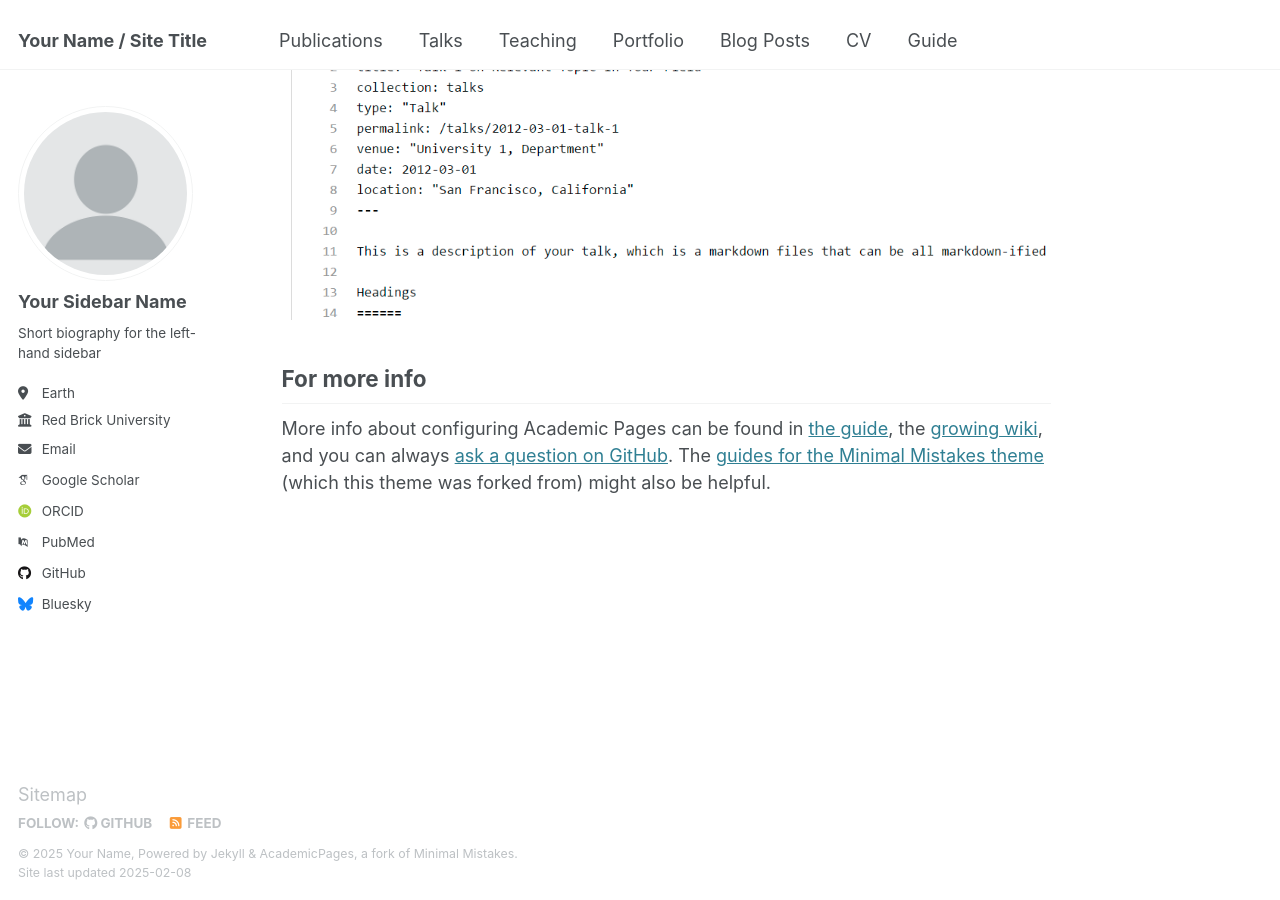
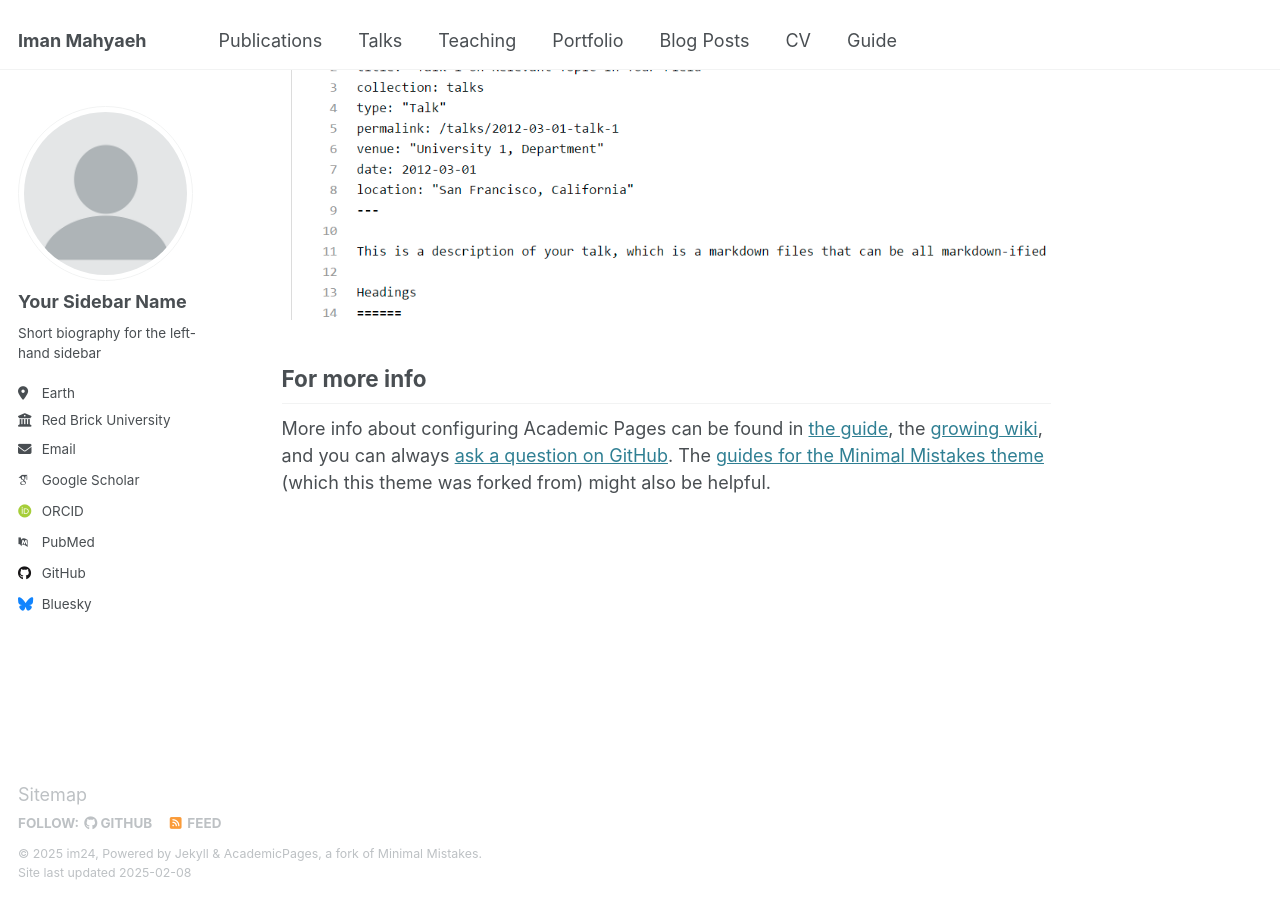
Before and after one commit to imanm24/imanm24.github.io, a Jekyll site: the page built from _pages/about.md, in a window 1280 px wide and 900 px high, scrolled down 2642 px. Built offline with Jekyll 4.4.1, drawn with Linux system fonts in a browser that asks for light colours; some web fonts are replaced.

Commit message:
test _config.yml

```diff
--- a/_config.yml
+++ b/_config.yml
@@ -9,9 +9,9 @@
 # Basic Site Settings
 locale                   : "en-US"
 site_theme               : "default"
-title                    : "Your Name / Site Title"
+title                    : "Iman Mahyaeh"
 title_separator          : "-"
-name                     : &name "Your Name"
+name                     : &name "im24"
 description              : &description "personal description"
 url                      : https://academicpages.github.io # the base hostname & protocol for your site e.g. "https://[your GitHub username].github.io"
 baseurl                  : "" # the subpath of your site, e.g. "/blog"
```
